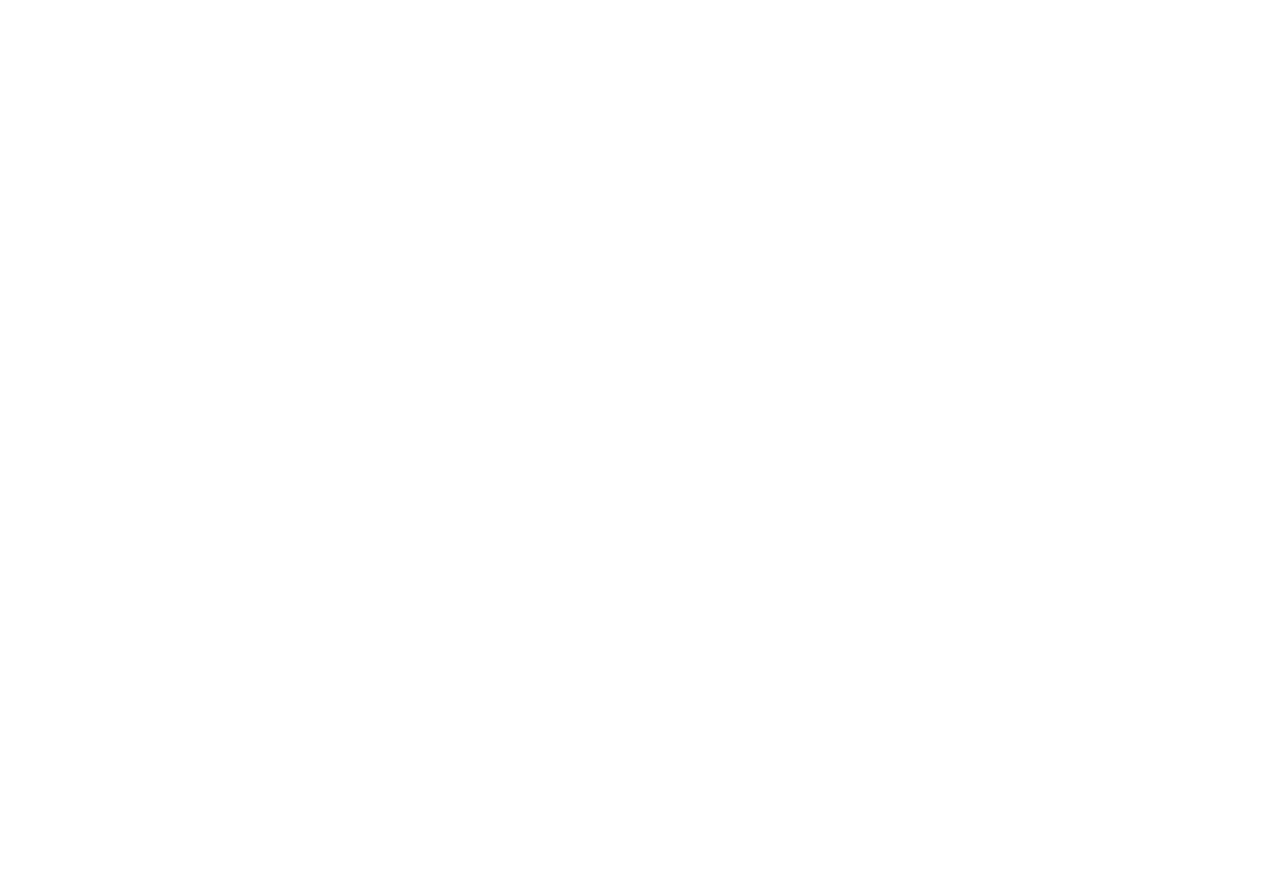
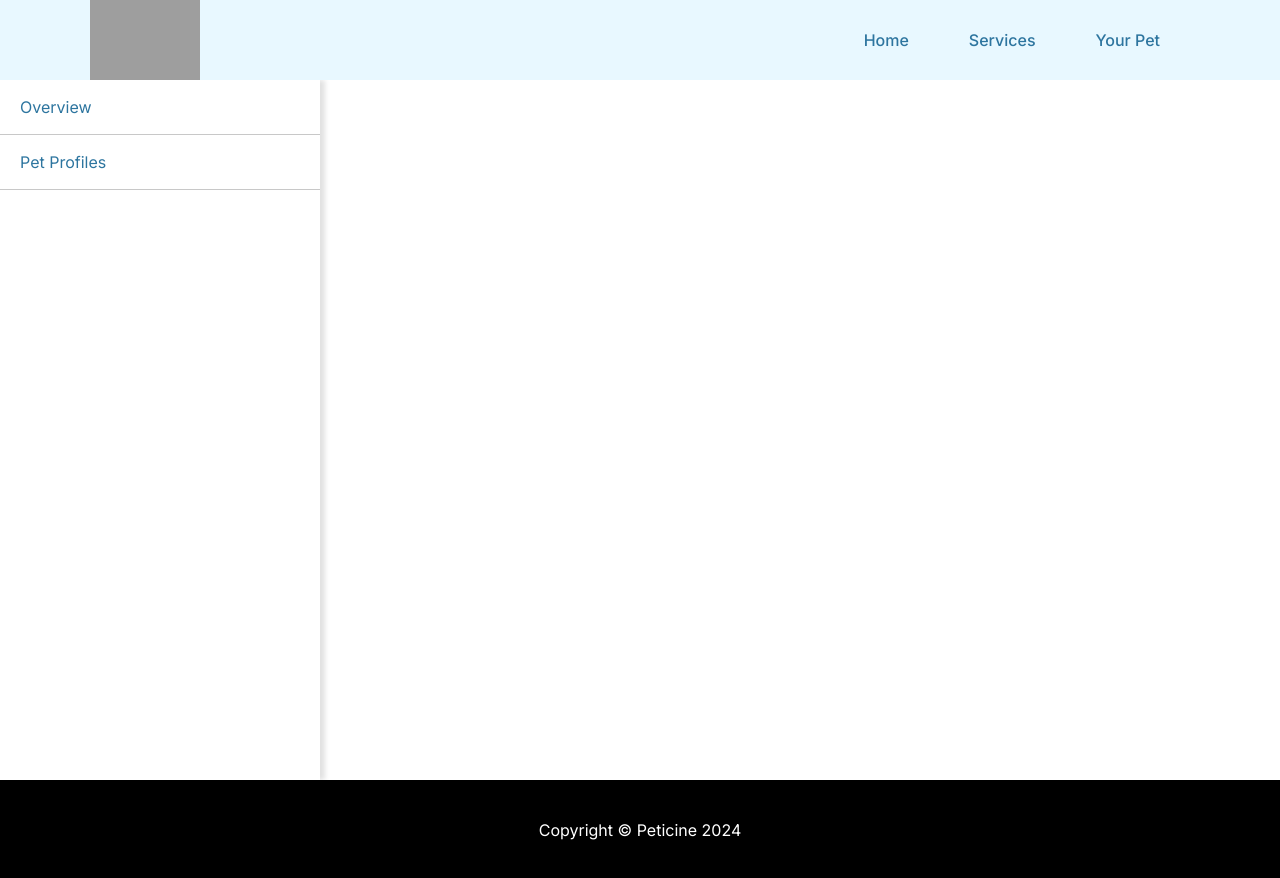
Before and after one commit to Stayer1231/PetHealthCareSystem_Frontend, a React (Vite) app in the folder PetHealthCareSystem/: page /your-pet in a window 1280 px wide. Before the commit this address had no page. Before the commit the page ends 800 px from the top, so only its background shows below. Built offline with nearby package versions, Linux system fonts and the light colour scheme; grey boxes are pictures that could not be loaded.

Commit message:
add: PetManagementPage; update, CommonLayout, Sidebard; update: AppRoutes

```diff
--- a/PetHealthCareSystem/src/Atomic Components/organisms/Header/Header.jsx
+++ b/PetHealthCareSystem/src/Atomic Components/organisms/Header/Header.jsx
@@ -31,18 +31,6 @@ function Header() {
               </li>
             </Link>
             <Link
-              to="/about"
-              className="nav-item"
-            >
-              <li className="nav-item">
-                <Text
-                  type="subtitle"
-                  content="About"
-                  cursor="pointer"
-                />
-              </li>
-            </Link>
-            <Link
               to="/services"
               className="nav-item"
             >
@@ -55,6 +43,18 @@ function Header() {
               </li>
             </Link>
             <Link
+              to="/your-pet"
+              className="nav-item"
+            >
+              <li className="nav-item">
+                <Text
+                  type="subtitle"
+                  content="Your Pet"
+                  cursor="pointer"
+                />
+              </li>
+            </Link>
+            {/* <Link
               to="/contact"
               className="nav-item"
             >
@@ -65,7 +65,7 @@ function Header() {
                   cursor="pointer"
                 />
               </li>
-            </Link>
+            </Link> */}
           </ul>
         </nav>
       </div>
--- a/PetHealthCareSystem/src/Atomic Components/organisms/Header/Header.scss
+++ b/PetHealthCareSystem/src/Atomic Components/organisms/Header/Header.scss
@@ -1,6 +1,9 @@
 .header-container {
   height: 80px;
   background-color: var(--LILY-WHITE);
+  position: fixed;
+  right: 0;
+  left: 0;
 
   .header-layout {
     justify-content: space-between;
@@ -36,7 +39,7 @@
 
           &:hover {
             background-color: #d0e6ee;
-            transition: 0.2s background-color;
+            transition: 0.25s background-color;
           }
         }
       }
--- /dev/null
+++ b/PetHealthCareSystem/src/Atomic Components/organisms/Sidebar/Sidebar.jsx
@@ -0,0 +1,31 @@
+import React from "react";
+import "./Sidebar.scss";
+import { Link } from "react-router-dom";
+import Text from "./../../atoms/Text/Text";
+
+function Sidebar() {
+	return (
+		<div className="sidebar-container">
+			<ul className="sidebar-items-list">
+				<Link to="overview">
+					<Text
+						content={"Overview"}
+						type={"subtitle"}
+						className={"item"}
+						cursor={"pointer"}
+					/>
+				</Link>
+				<Link to="pet-profiles">
+					<Text
+						content={"Pet Profiles"}
+						type={"subtitle"}
+						className={"item"}
+						cursor={"pointer"}
+					/>
+				</Link>
+			</ul>
+		</div>
+	);
+}
+
+export default Sidebar;
--- /dev/null
+++ b/PetHealthCareSystem/src/Atomic Components/organisms/Sidebar/Sidebar.scss
@@ -0,0 +1,26 @@
+$common-width: 320px;
+
+.sidebar-container {
+	width: $common-width;
+	height: 700px;
+	box-shadow: rgba(0, 0, 0, 0.12) 5px 0px 5px;
+
+	.sidebar-items-list {
+		position: fixed;
+		width: $common-width;
+		display: flex;
+		flex-direction: column;
+		list-style-type: none;
+
+		a {
+			color: var(--JELLY-BEAN);
+			text-decoration: none;
+			border-bottom: 1px solid rgb(200, 200, 200);
+			padding: 15px 0 15px 20px;
+		}
+
+		.item {
+			font-weight: 400;
+		}
+	}
+}
--- a/PetHealthCareSystem/src/Atomic Components/pages/CommonLayout/CommonLayout.jsx
+++ b/PetHealthCareSystem/src/Atomic Components/pages/CommonLayout/CommonLayout.jsx
@@ -1,13 +1,16 @@
 import React from "react";
 import Header from "../../organisms/Header/Header";
 import Footer from "./../../organisms/Footer/Footer";
+import "./CommonLayout.scss";
 import { Outlet } from "react-router-dom";
 
 function CommonLayout() {
   return (
     <>
       <Header />
-      <Outlet />
+      <div className="page-layout-body">
+        <Outlet />
+      </div>
       <Footer />
     </>
   );
--- /dev/null
+++ b/PetHealthCareSystem/src/Atomic Components/pages/CommonLayout/CommonLayout.scss
@@ -0,0 +1,3 @@
+.page-layout-body {
+    padding-top: 80px;
+}
--- /dev/null
+++ b/PetHealthCareSystem/src/Atomic Components/pages/PetManagementPage/PetManagementPage.jsx
@@ -0,0 +1,8 @@
+import React from "react";
+import PetManagementTemplate from "../../templates/PetManagementTemplate/PetManagementTemplate";
+
+function PetManagementPage() {
+  return <PetManagementTemplate />;
+}
+
+export default PetManagementPage;
--- /dev/null
+++ b/PetHealthCareSystem/src/Atomic Components/templates/PetManagementTemplate/PetManagementTemplate.jsx
@@ -0,0 +1,19 @@
+import React from "react";
+import Sidebar from "./../../organisms/Sidebar/Sidebar";
+import "./PetManagementTemplate.scss";
+import { Outlet } from "react-router-dom";
+
+function PetManagementTemplate() {
+	return (
+		<>
+			<div className="pet-management-container">
+				<Sidebar />
+				<div className="main-information-container">
+					<Outlet />
+				</div>
+			</div>
+		</>
+	);
+}
+
+export default PetManagementTemplate;
--- /dev/null
+++ b/PetHealthCareSystem/src/Atomic Components/templates/PetManagementTemplate/PetManagementTemplate.scss
@@ -0,0 +1,8 @@
+.pet-management-container {
+  display: grid;
+  grid-template-columns: 1fr 9fr;
+
+  .main-information-container {
+    width: 100%;
+  }
+}
--- a/PetHealthCareSystem/src/routes/AppRoutes.jsx
+++ b/PetHealthCareSystem/src/routes/AppRoutes.jsx
@@ -2,6 +2,7 @@ import React from "react";
 import { Routes, Route } from "react-router-dom";
 import CommonLayout from "../Atomic Components/pages/CommonLayout/CommonLayout";
 import ScrollToTop from "./../Atomic Components/others/ScrollToTop";
+import PetManagementPage from "../Atomic Components/pages/PetManagementPage/PetManagementPage";
 
 function AppRoutes() {
 	return (
@@ -13,6 +14,19 @@ function AppRoutes() {
 						element={<CommonLayout />}
 					>
 						{" "}
+						<Route
+							path="/your-pet"
+							element={<PetManagementPage />}
+						>
+							<Route
+								path="overview"
+								element={
+									<>
+										{/* <h1>hello</h1> */}
+									</>
+								}
+							/>
+						</Route>
 					</Route>
 				</Routes>
 			</ScrollToTop>
```
Lines whose indentation alone changed are shown as unchanged.
